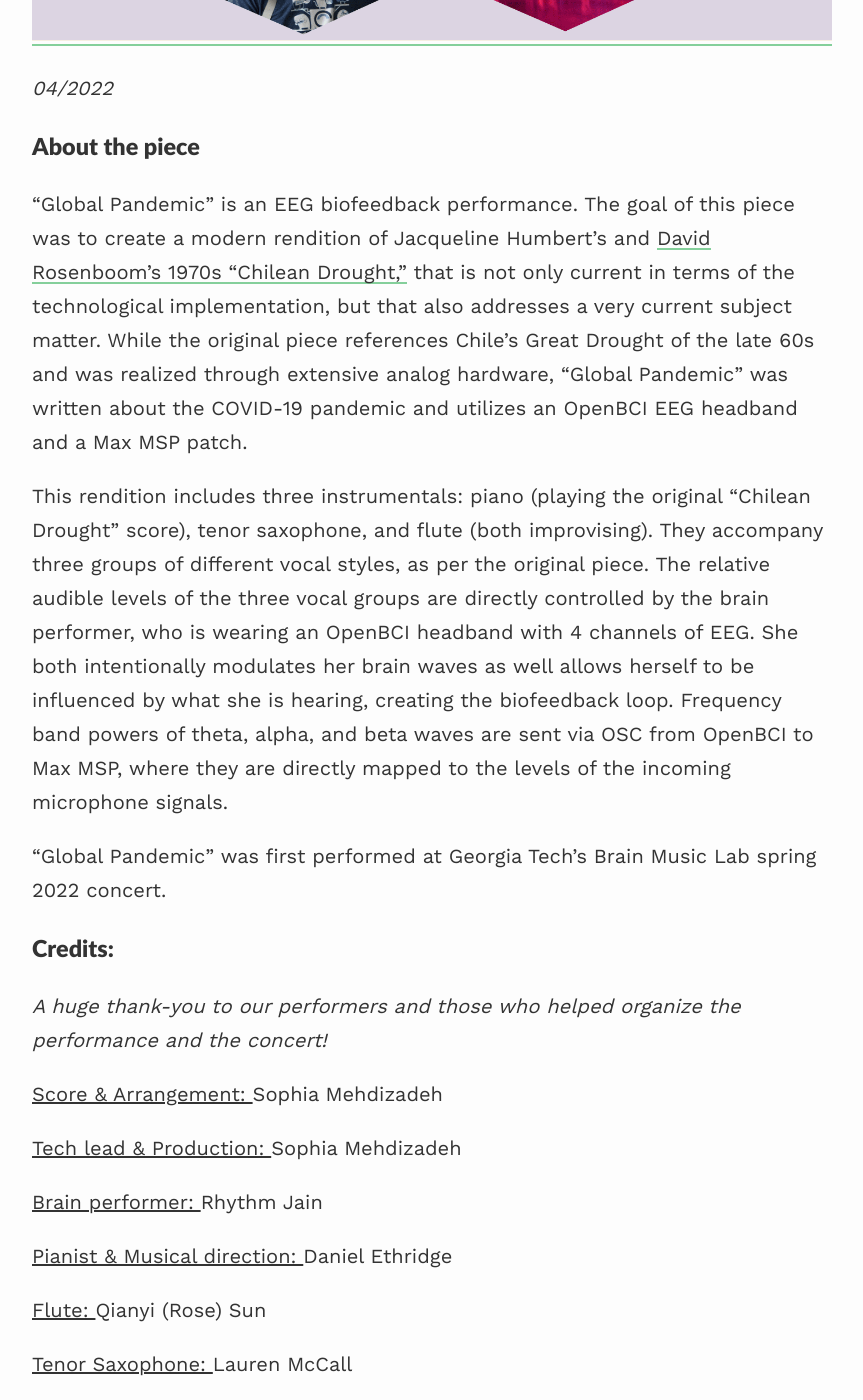
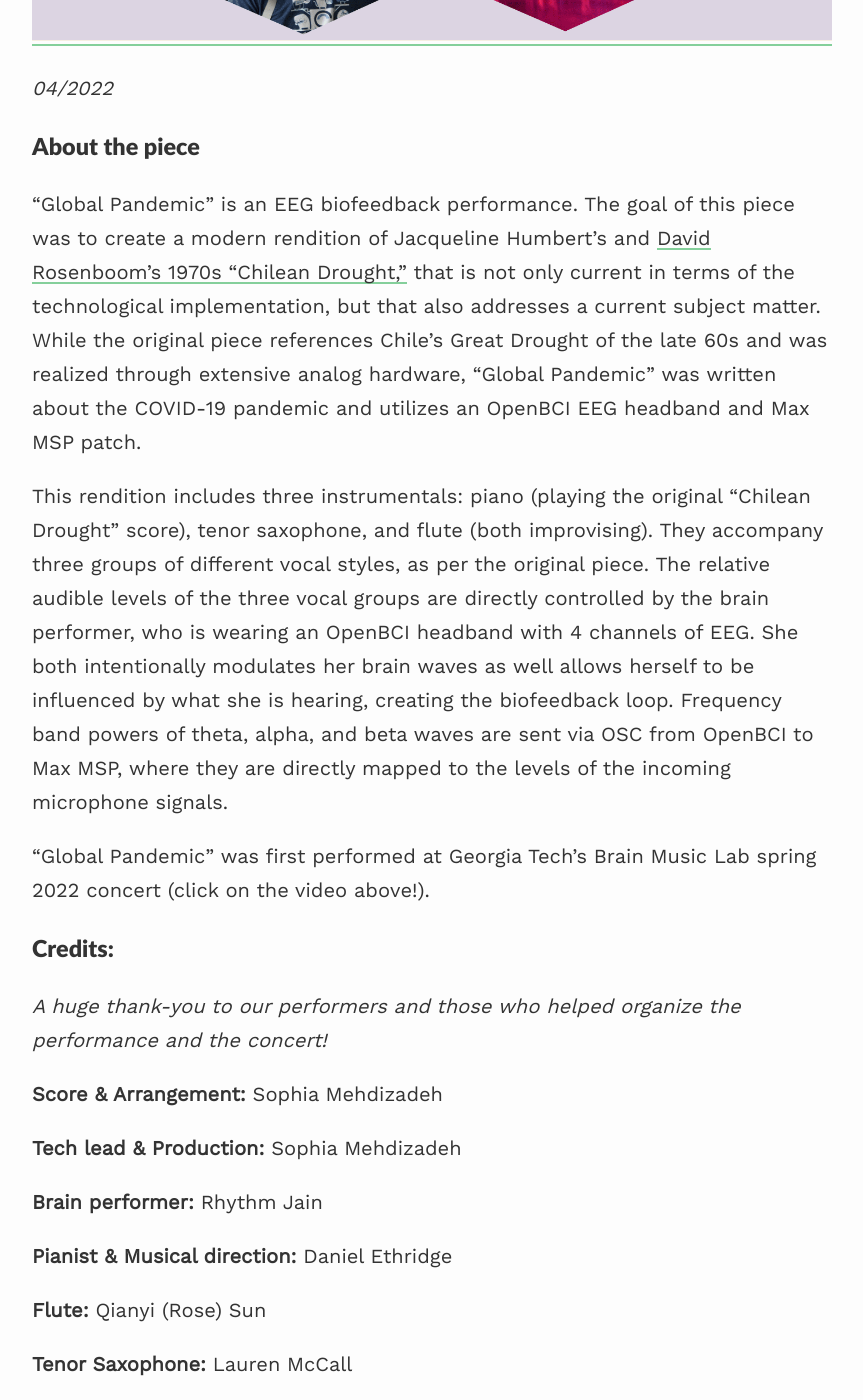
Before and after one commit to smehdizadeh/smehdizadeh.github.io, a Jekyll site: the page built from _projects/01_project.md, in a window 1280 px wide and 1400 px high, scrolled down 892 px. Shown: the whole window, without its empty margins (208-1071 px from the left). Built offline with Jekyll 4.4.1, drawn with Linux system fonts in a browser that asks for light colours; nearby versions of some CDN libraries.

Commit message:
Update 01_project.md

```diff
--- a/_projects/01_project.md
+++ b/_projects/01_project.md
@@ -12,36 +12,36 @@
 
 ### About the piece ###
 
-"Global Pandemic" is an EEG biofeedback performance. The goal of this piece was to create a modern rendition of Jacqueline Humbert's and [David Rosenboom's 1970s “Chilean Drought,”](https://www.youtube.com/watch?v=fvt_MKBhSNs) that is not only current in terms of the technological implementation, but that also addresses a very current subject matter. While the original piece references Chile's Great Drought of the late 60s and was realized through extensive analog hardware, "Global Pandemic" was written about the COVID-19 pandemic and utilizes an OpenBCI EEG headband and a Max MSP patch.
+"Global Pandemic" is an EEG biofeedback performance. The goal of this piece was to create a modern rendition of Jacqueline Humbert's and [David Rosenboom's 1970s “Chilean Drought,”](https://www.youtube.com/watch?v=fvt_MKBhSNs) that is not only current in terms of the technological implementation, but that also addresses a current subject matter. While the original piece references Chile's Great Drought of the late 60s and was realized through extensive analog hardware, "Global Pandemic" was written about the COVID-19 pandemic and utilizes an OpenBCI EEG headband and Max MSP patch.
 
 This rendition includes three instrumentals: piano (playing the original "Chilean Drought" score), tenor saxophone, and flute (both improvising). They accompany three groups of different vocal styles, as per the original piece. The relative audible levels of the three vocal groups are directly controlled by the brain performer, who is wearing an OpenBCI headband with 4 channels of EEG. She both intentionally modulates her brain waves as well allows herself to be influenced by what she is hearing, creating the biofeedback loop. Frequency band powers of theta, alpha, and beta waves are sent via OSC from OpenBCI to Max MSP, where they are directly mapped to the levels of the incoming microphone signals.
 
-"Global Pandemic" was first performed at Georgia Tech's Brain Music Lab spring 2022 concert.
+"Global Pandemic" was first performed at Georgia Tech's Brain Music Lab spring 2022 concert (click on the video above!).
 
 ### Credits: ###
 
 <i> A huge thank-you to our performers and those who helped organize the performance and the concert! </i>
 
-<u> Score & Arrangement: </u> Sophia Mehdizadeh
+**Score & Arrangement:** Sophia Mehdizadeh
 
-<u> Tech lead & Production: </u> Sophia Mehdizadeh
+**Tech lead & Production:** Sophia Mehdizadeh
 
-<u> Brain performer: </u> Rhythm Jain
+**Brain performer:** Rhythm Jain
 
-<u> Pianist & Musical direction: </u> Daniel Ethridge
+**Pianist & Musical direction:** Daniel Ethridge
 
-<u> Flute: </u> Qianyi (Rose) Sun
+**Flute:** Qianyi (Rose) Sun
 
-<u> Tenor Saxophone: </u> Lauren McCall
+**Tenor Saxophone:** Lauren McCall
 
-<u> Theta Vocals: </u> Martina Albano & Neha Rajagopalan
+**Theta Vocals:** Martina Albano & Neha Rajagopalan
 
-<u> Alpha Vocals: </u> Chad Pozarycki & Sophia Mehdizadeh
+**Alpha Vocals:** Chad Pozarycki & Sophia Mehdizadeh
 
-<u> Beta Vocals: </u> Timothy Min
+**Beta Vocals:** Timothy Min
 
-<u> EEG & Audio tech.: </u> Noel Alben & Thiago Roque
+**EEG & Audio tech.:** Noel Alben & Thiago Roque
 
-<u> Concert audio: </u> Mir Jeffres
+**Concert audio:** Mir Jeffres
 
-<u> Video: </u> Bryce Irvin
+**Video:** Bryce Irvin
```
